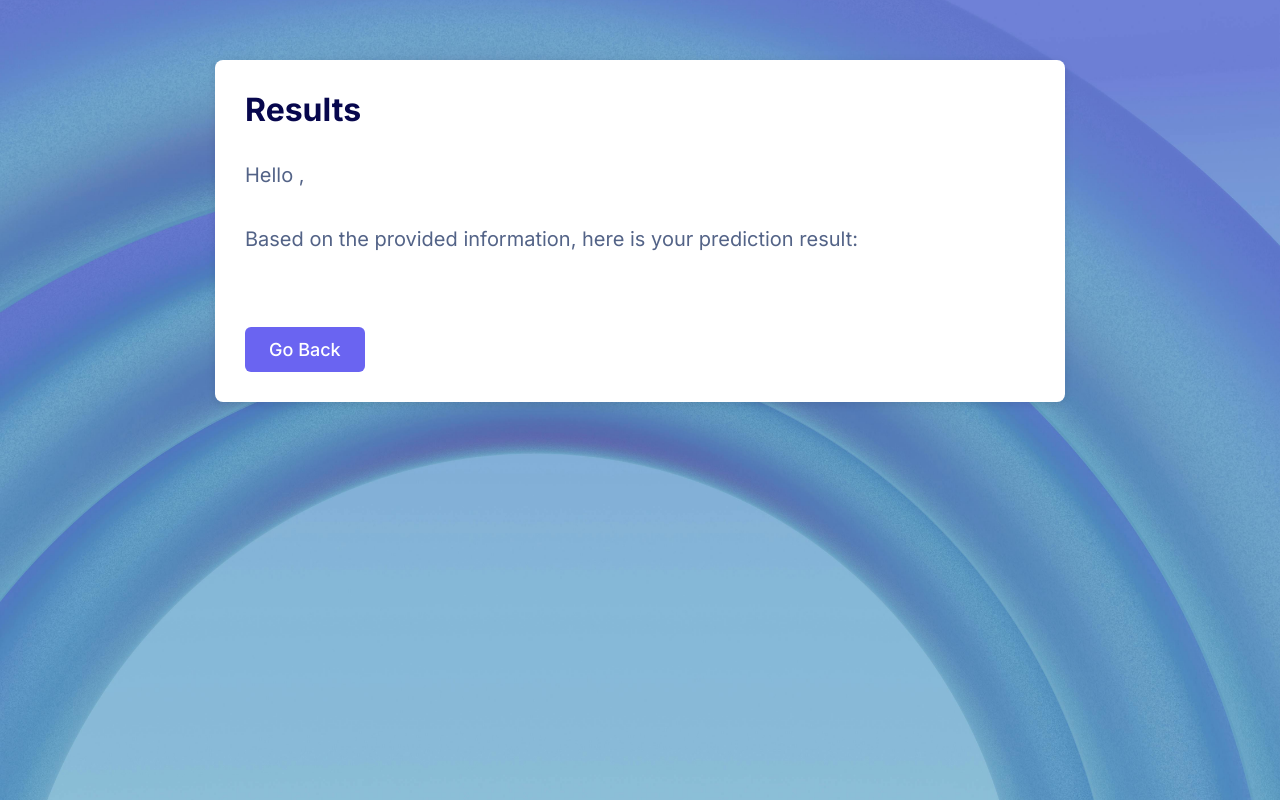
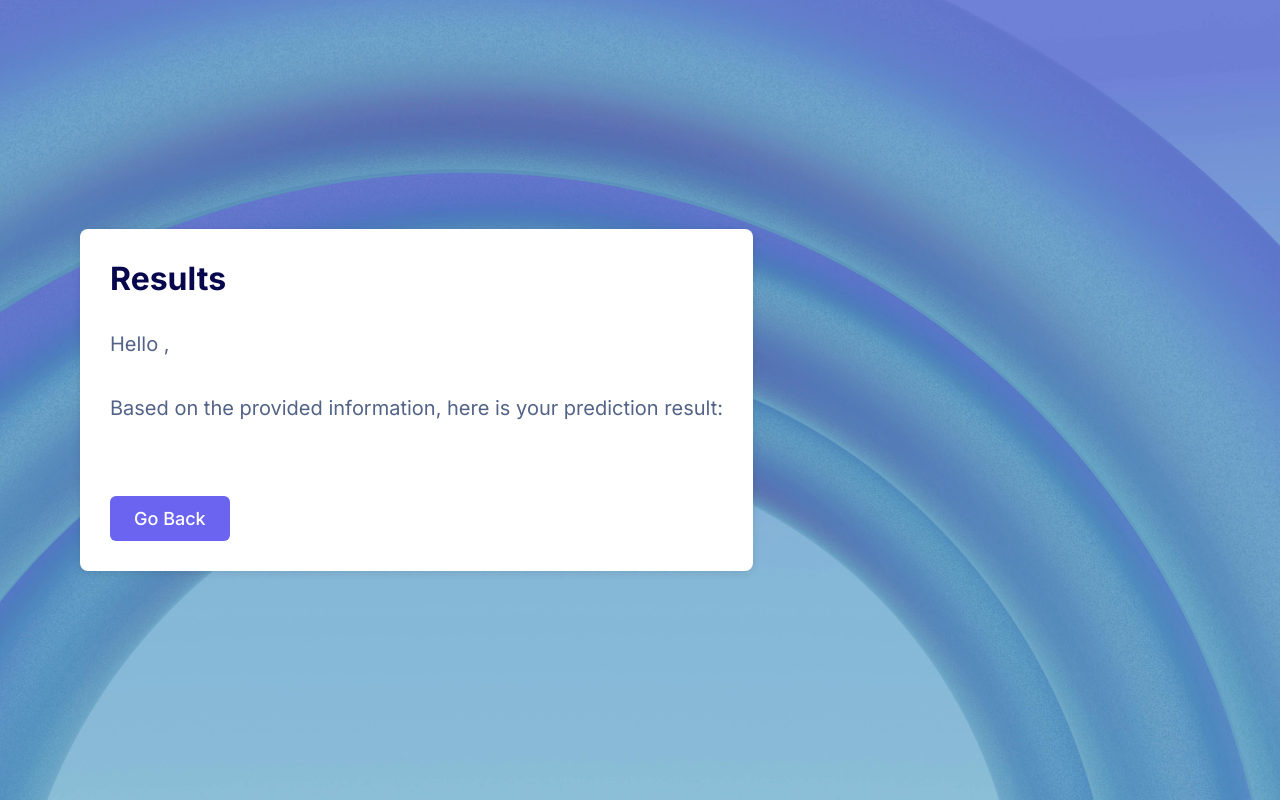
Before and after one commit to cindyclairebooc/emp-resignation, a Flask app: template templates/results.html in a window 1280 px wide. Run offline with Flask 3, Linux system fonts and the light colour scheme; the template is opened without the code that fills it, so the values that code supplies are empty; parts of the project's set-up code (start-up, migrations or seed data) failed here and were passed over.

Commit message:
Update results page spacing

```diff
--- a/templates/results.html
+++ b/templates/results.html
@@ -45,9 +45,17 @@
             color: #6A64F1;
             font-weight: 600;
         }
+
+        .results-container {
+            min-height: 100vh;
+            display: flex;
+            align-items: center;
+            padding: 60px 20px;
+        }
     </style>
 </head>
 <body>
+    <div class="results-container">
         <div class="formbold-main-wrapper">
             <div class="formbold-form-wrapper">
                 <h1 style="color: #07074D; font-size: 32px; margin-bottom: 30px;">Results</h1>
@@ -61,5 +69,6 @@
                 <a href="/" class="back-btn">Go Back</a>
             </div>
         </div>
+    </div>
 </body>
 </html>
```
Lines whose indentation alone changed are shown as unchanged.
